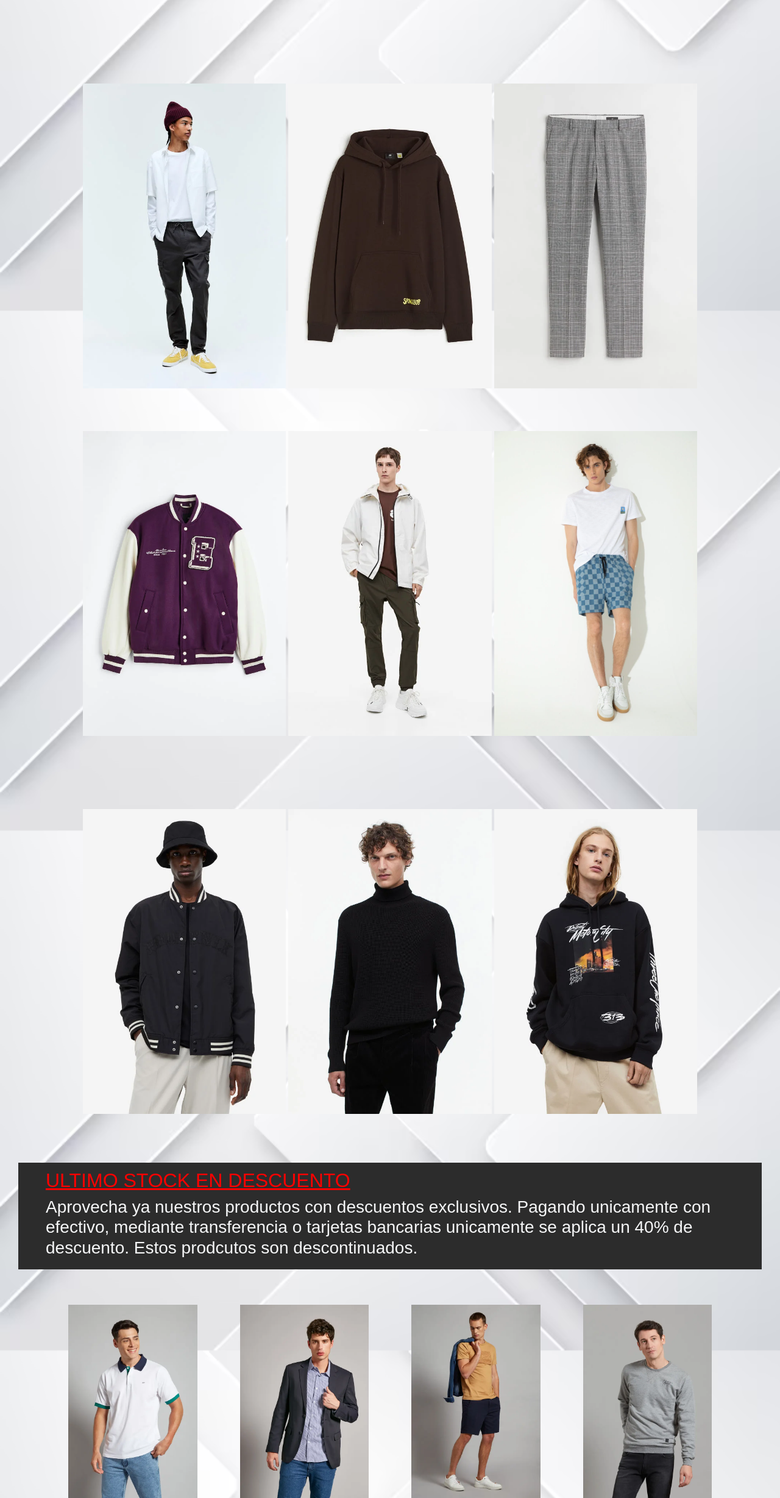
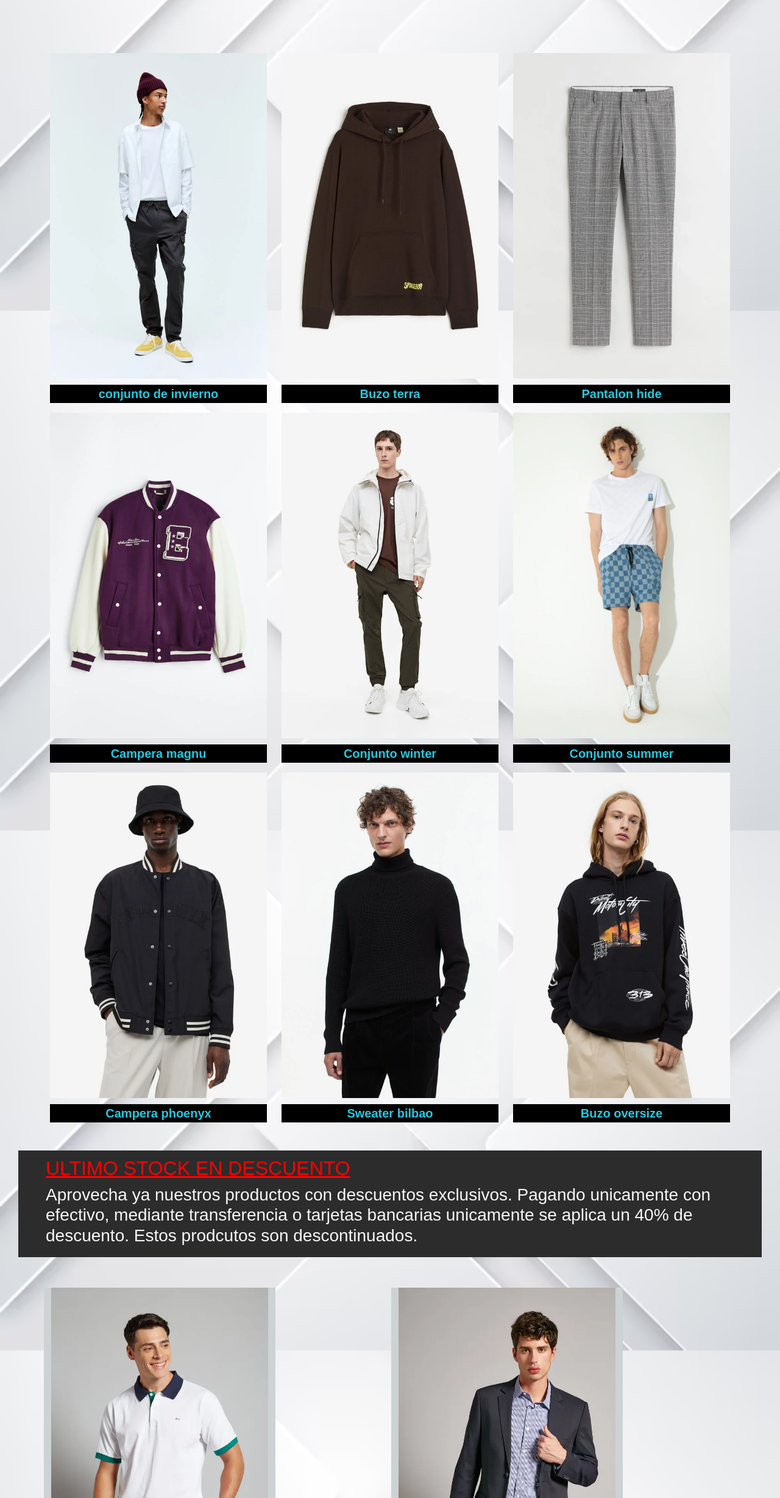
Before and after one commit to Andresarias12/github2, a website: page proyecto/index-descuentos.html in a window 1280 px wide. Shown: the part 343-2800 px from the top of the page at 61% size. Drawn offline with nearby package versions, Linux system fonts and the light colour scheme.

Commit message:
proyecto final

```diff
--- a/proyecto/index-descuentos.html
+++ b/proyecto/index-descuentos.html
@@ -48,44 +48,56 @@
 
 
    <div class="container">
-
-        <div class="imagen1">
-          <img src="../fotos2/descuento 1.webp" alt="Conjunto en descuento" height="500vh">
-          <img src="../fotos2/descuento 2.webp" alt="descuento-buzo" height="500vh">
-          <img src="../fotos2/descuento 3.webp" alt="Descuento-pantalon" height="500vh">
-
-
-
+      <div class="row">
+       <div class="col-12 col-md-6 col-lg-4">
+         <img src="../fotos2/descuento 1.webp" alt="Conjunto en descuento" class="w-100">
+          <p class=" textsub text-center">conjunto de invierno</p>
         </div>
-        <div class="imagen2">
-          <img src="../fotos2/descuento 5.webp" alt="Chaqueta-yankee" height="500vh">
-          <img src="../fotos2/desceunto 6.webp" alt="Descuento invierno" height="500vh">
-          <img src="../fotos2/descuentoultimo.webp" alt="Descuento verano" height="500vh">
+        <div class="col-12 col-md-6 col-lg-4">
+          <img src="../fotos2/descuento 2.webp" alt="descuento-buzo" class="w-100">
+          <p class=" textsub text-center">Buzo terra</p>
+        </div>
+        <div class="col-12 col-md-6 col-lg-4">
+          <img src="../fotos2/descuento 3.webp" alt="Descuento-pantalon"class="w-100">
+          <p class=" textsub text-center">Pantalon hide</p>
+        </div>
+        <div class="col-12 col-md-6 col-lg-4">
+         <img src="../fotos2/descuento 5.webp" alt="Chaqueta-yankee" class="w-100">
+         <p class=" textsub text-center">Campera magnu</p>
+        </div>
+        <div class="col-12 col-md-6 col-lg-4">
+          <img src="../fotos2/desceunto 6.webp" alt="Descuento invierno"class="w-100">
+          <p class=" textsub text-center">Conjunto winter</p>
+        </div>
+        <div class="col-12 col-md-6 col-lg-4">
+          <img src="../fotos2/descuentoultimo.webp" alt="Descuento verano"class="w-100">
+          <p class=" textsub text-center">Conjunto summer</p>
+        </div>
+        <div class="col-12 col-md-6 col-lg-4">
+          <img src="../fotos2/desceunto7.webp" alt="descuento Chaqueta black"  class="w-100">
+          <p class=" textsub text-center">Campera phoenyx</p>
+        </div>
+        <div class="col-12 col-md-6 col-lg-4">
+          <img src="../fotos2/desceunto8.webp" alt="desceunto invierno"   class="w-100">
+          <p class=" textsub text-center">Sweater bilbao</p>
+        </div>
+        <div class="col-12 col-md-6 col-lg-4">
+         <img src="../fotos2/descuento9.webp" alt="desccuento invierno"  class="w-100">
+         <p class=" textsub text-center">Buzo oversize</p>
+        </div>
+      </div>
     </div>
 
-
-
-           <div class="imagen3">
-
-             <img src="../fotos2/desceunto7.webp" alt="descuento Chaqueta black"   height="500vh">
-             <img src="../fotos2/desceunto8.webp" alt="desceunto invierno"   height="500vh">
-             <img src="../fotos2/descuento9.webp" alt="desccuento invierno"  height="500vh">
-
-           </div>
-
-
-
-  </div>
   <div class="subtitulodescu">
     <h2> Ultimo stock en descuento</h2>
     <h3>Aprovecha ya nuestros productos con descuentos exclusivos. Pagando unicamente con efectivo, mediante transferencia o tarjetas bancarias unicamente se aplica un 40% de descuento. Estos prodcutos son descontinuados.</h3>
   </div>
 
 
-
-  <div class="promos container my-5">
-    <div class="carddes " style="width: 18rem;">
-      <img src="../fotos2/promo.webp" class="card-img-top" alt="Desceunto lacoste">
+  <div class="container">
+   <div class="promos row">
+     <div class="carddes col-12 col-md-6 col-lg-4">
+       <img src="../fotos2/promo.webp" class="card-img-top w-90" alt="Desceunto lacoste" >
        <div class="card-body">
          <h5 class="card-title">Camisa Lacoste</h5>
          <p class="card-text1">50.000$</p>
@@ -93,8 +105,8 @@
          <a href="#" class="btn btn-primary w-75 m-4">Ver producto</a>
        </div>
      </div>
-    <div class="carddes" style="width: 18rem;">
-      <img src="../fotos2/promo2.webp" class="card-img-top" alt=" Descuento Traje elegante">
+      <div class="carddes col-12 col-md-6 col-lg-4 ">
+        <img src="../fotos2/promo2.webp" class="card-img-top w-100" alt=" Descuento Traje elegante">
        <div class="card-body">
          <h5 class="card-title">Camisa de Traje</h5>
          <p class="card-text1">50.000$</p>
@@ -102,24 +114,24 @@
          <a href="#" class="btn btn-primary w-75 m-4">Ver producto</a>
         </div>
       </div>
-    <div class="carddes" style="width: 18rem;">
-      <img src="../fotos2/promo 3.webp" class="card-img-top" alt="conjunto de verano">
+      <div class="carddes col-12 col-md-6 col-lg-4">
+        <img src="../fotos2/promo 3.webp" class="card-img-top w-100" alt="conjunto de verano">
         <div class="card-body">
          <h5 class="card-title">Outfit casual</h5>
          <p class="card-text1">35.000$</p>
          <p class="card-text2 ">15.000$</p>
          <a href="#" class="btn btn-primary w-75 m-4">Ver producto</a>
-
         </div>
       </div>
-    <div class="carddes" style="width: 18rem;">
-      <img src="../fotos2/promo4.webp" class="card-img-top" alt="Buzo">
+      <div class="carddes col-12 col-md-6 col-lg-4 " >
+        <img src="../fotos2/promo4.webp" class="card-img-top w-70" alt="Buzo">
         <div class="card-body">
          <h5 class="card-title">Buzo weyport</h5>
          <p class="card-text1">40.000$</p>
          <p class="card-text2 ">20.500$</p>
-
          <a href="#" class="btn btn-primary w-75 m-4">Ver producto</a>
+        </div>
+      </div>
    </div>
  </div>
 
@@ -129,21 +141,20 @@
 
 
 
-
 </main>
 <footer class="footer">
-    <a class="enlace-footer" href="·">
+    <a class="enlace-footer" href="https://www.facebook.com/" target="_blank">
     <svg xmlns="http://www.w3.org/2000/svg" x="0px" y="0px" fill="white" width="70" height="100" viewBox="0 0 30 30">
       <path d="M15,3C8.373,3,3,8.373,3,15c0,6.016,4.432,10.984,10.206,11.852V18.18h-2.969v-3.154h2.969v-2.099c0-3.475,1.693-5,4.581-5 c1.383,0,2.115,0.103,2.461,0.149v2.753h-1.97c-1.226,0-1.654,1.163-1.654,2.473v1.724h3.593L19.73,18.18h-3.106v8.697 C22.481,26.083,27,21.075,27,15C27,8.373,21.627,3,15,3z"></path>
   </svg>
   </a>
 
-  <a class="enlace-footer" href="·">
+  <a class="enlace-footer" href="https://www.instagram.com/" target="_blank">
     <svg xmlns="http://www.w3.org/2000/svg" x="0px" y="0px" fill="white" width="70" height="100" viewBox="0 0 50 50">
       <path d="M 16 3 C 8.83 3 3 8.83 3 16 L 3 34 C 3 41.17 8.83 47 16 47 L 34 47 C 41.17 47 47 41.17 47 34 L 47 16 C 47 8.83 41.17 3 34 3 L 16 3 z M 37 11 C 38.1 11 39 11.9 39 13 C 39 14.1 38.1 15 37 15 C 35.9 15 35 14.1 35 13 C 35 11.9 35.9 11 37 11 z M 25 14 C 31.07 14 36 18.93 36 25 C 36 31.07 31.07 36 25 36 C 18.93 36 14 31.07 14 25 C 14 18.93 18.93 14 25 14 z M 25 16 C 20.04 16 16 20.04 16 25 C 16 29.96 20.04 34 25 34 C 29.96 34 34 29.96 34 25 C 34 20.04 29.96 16 25 16 z"></path>
   </svg>
   </a>
-    <a class="enlace-footer" href="·">
+    <a class="enlace-footer" href="https://twitter.com/" target="_blank">
     <svg xmlns="http://www.w3.org/2000/svg" x="0px" y="0px" fill="white" width="70" height="100" viewBox="0 0 30 30">
       <path d="M28,6.937c-0.957,0.425-1.985,0.711-3.064,0.84c1.102-0.66,1.947-1.705,2.345-2.951c-1.03,0.611-2.172,1.055-3.388,1.295 c-0.973-1.037-2.359-1.685-3.893-1.685c-2.946,0-5.334,2.389-5.334,5.334c0,0.418,0.048,0.826,0.138,1.215 c-4.433-0.222-8.363-2.346-10.995-5.574C3.351,6.199,3.088,7.115,3.088,8.094c0,1.85,0.941,3.483,2.372,4.439 c-0.874-0.028-1.697-0.268-2.416-0.667c0,0.023,0,0.044,0,0.067c0,2.585,1.838,4.741,4.279,5.23 c-0.447,0.122-0.919,0.187-1.406,0.187c-0.343,0-0.678-0.034-1.003-0.095c0.679,2.119,2.649,3.662,4.983,3.705 c-1.825,1.431-4.125,2.284-6.625,2.284c-0.43,0-0.855-0.025-1.273-0.075c2.361,1.513,5.164,2.396,8.177,2.396 c9.812,0,15.176-8.128,15.176-15.177c0-0.231-0.005-0.461-0.015-0.69C26.38,8.945,27.285,8.006,28,6.937z"  ></path>
   </svg>
--- a/scss/_main.scss
+++ b/scss/_main.scss
@@ -170,36 +170,8 @@ main
         padding: 12px;
     }
 
-     .imagen1 { grid-area: imagen1;
-            margin-top: 50px;
-        }
-     .imagen2 { grid-area: imagen2;}
-     .imagen3 { grid-area: imagen3;}
 
-    .container {
-        display: grid;
-        grid-template-columns: 1fr 1fr 1fr;
-        grid-template-rows: 1fr 1fr 1fr;
-        grid-auto-columns: 1fr;
-        grid-auto-rows: 1fr;
-        gap: 70px 10px;
-        grid-auto-flow: row;
-        justify-items: center;
-        grid-template-areas:
-          "imagen1 imagen1 imagen1"
-          "imagen2 imagen2 imagen2"
-          "imagen3 imagen3 imagen3";
-        .imagen1 {
-          grid-area: imagen1;
-          margin-top: 50px;
-        }
-        .imagen2 {
-          grid-area: imagen2;
-        }
-        .imagen3 {
-          grid-area: imagen3;
-        }
-    }
+
 
     .subtitulodescu{
             background-color: rgb(44, 44, 44);
@@ -236,14 +208,13 @@ main
                 }
             }
     }
-    .promos{
-        display: flex;
-    }
+
     .carddes{
-        margin: 10px 30px;
+        margin: 20px auto 20px 2px;
         justify-content: center;
         min-height: 50vh;
         background-color: #cdd2d4 ;
+
 
     }
     .card-title{
@@ -346,3 +317,10 @@ main
              }
          }
     }
+    .textsub{
+        color: $colorcel;
+        background-color: black;
+        font-size: 20px;
+        margin-top: 10px;
+        font-weight: bold;
+    }
--- a/scss/_mediaQ.scss
+++ b/scss/_mediaQ.scss
@@ -17,30 +17,14 @@
     justify-content: center;
   }
   .subtitulodescu{
-   width: 60rem;
+
    margin: auto;
   }
 }
 
 @media screen and (max-width:480px){
 
-  .container {
 
-   grid-template-columns: 1fr;
-   grid-template-rows: 1fr ;
-   grid-auto-columns: 1fr;
-   justify-content: center;
-   grid-template-areas:
-    "imagen1"
-    "imagen1"
-    "imagen1"
-    "imagen2"
-    "imagen2"
-    "imagen2"
-    "imagen3"
-    "imagen3"
-    "imagen3";
-  }
 
   .container1 {
     grid-template-columns: 1fr;
@@ -89,9 +73,7 @@
 
 
 
-  .promos{
-    display: block;
-  }
+
   .card-title{
     font-size: 1rem;
     padding: 10px;
```
Also changed, not shown: index.html (+3 -3 lines), proyecto/index-Nosotros.html (+3 -3 lines), proyecto/index-formulario.html (+3 -3 lines), proyecto/index-ropa.html (+3 -3 lines), css/estilo.css, 1 other file. Lines whose indentation alone changed are shown as unchanged.
